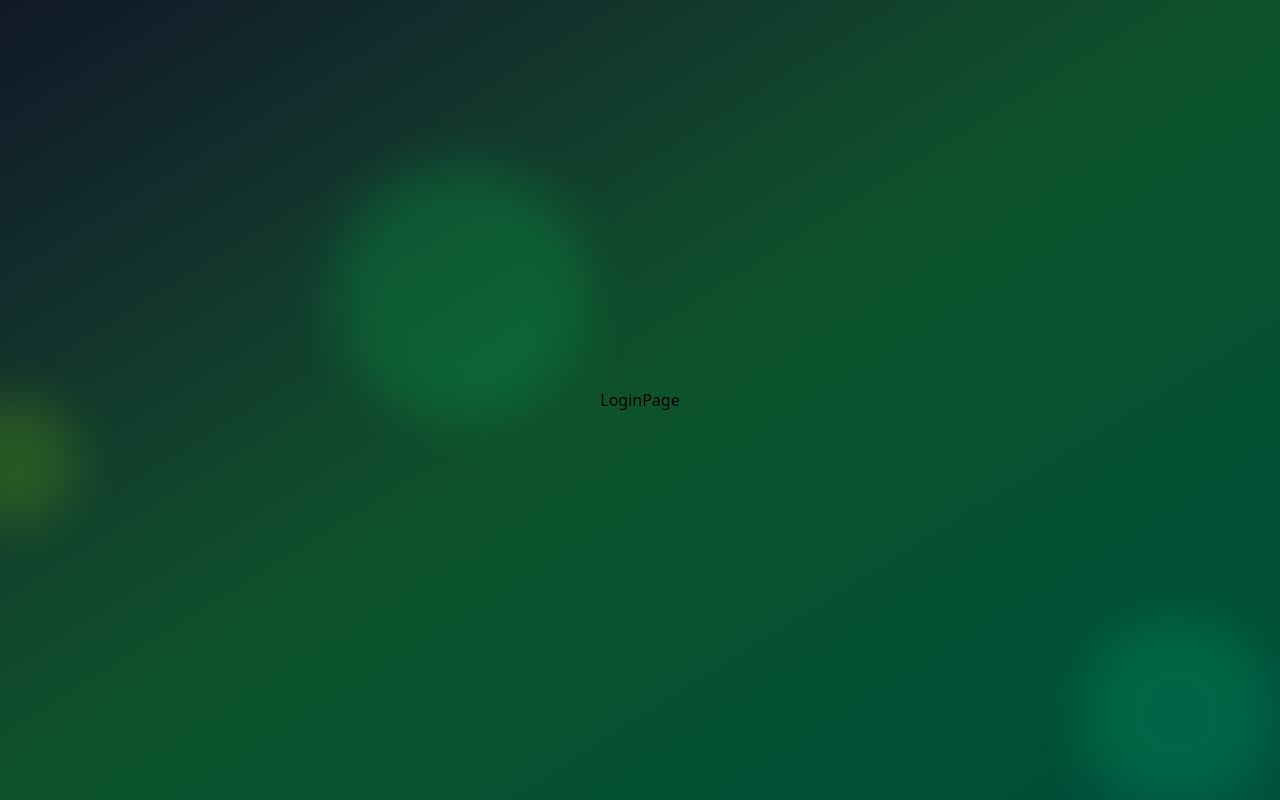
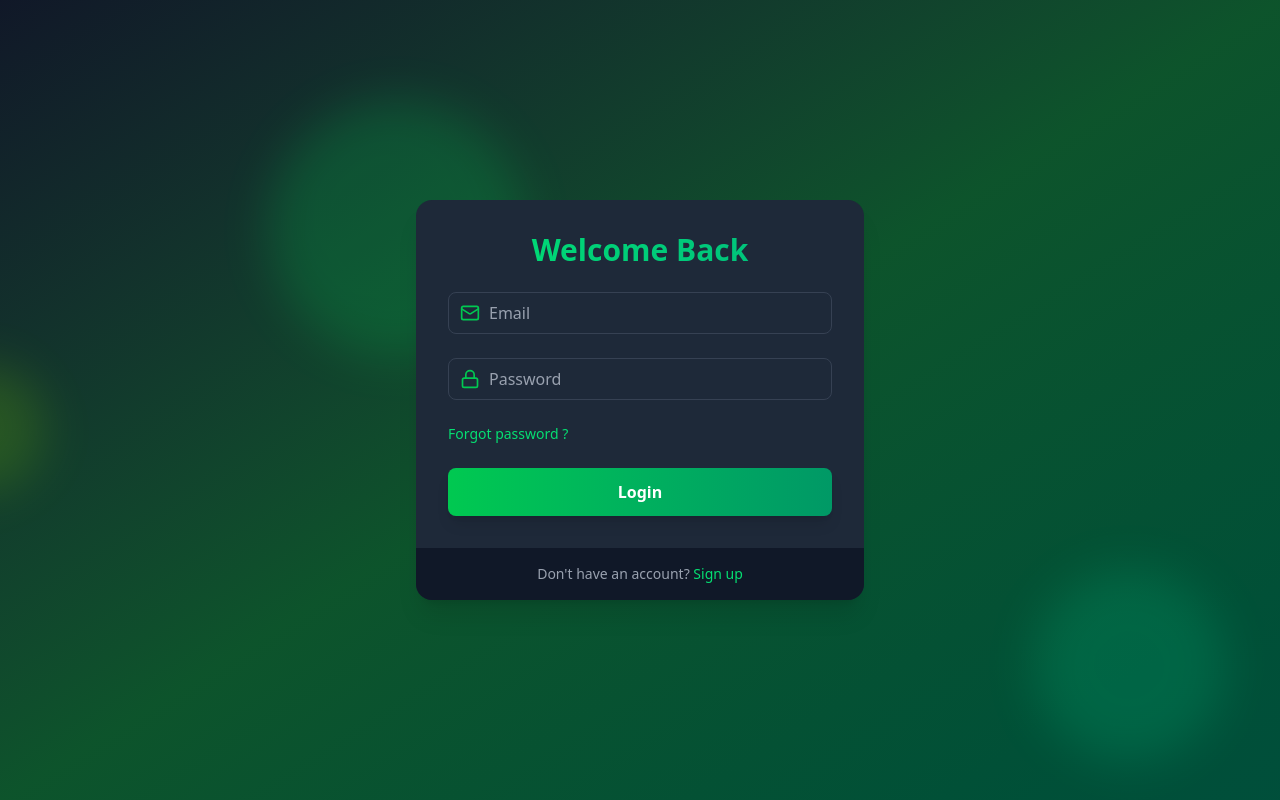
Before and after one commit to Elddar00/secure-mern-app, a React (Vite) app in the folder frontend/: page /login in a window 1280 px wide. Built offline with nearby package versions, Linux system fonts and the light colour scheme.

Commit message:
Login Page UI

```diff
--- a/frontend/src/page/LoginPage.jsx
+++ b/frontend/src/page/LoginPage.jsx
@@ -1,7 +1,76 @@
-import React from "react";
+import React, { useState } from "react";
+import { motion } from "framer-motion";
+import { Mail, Lock, Loader } from "lucide-react";
+import Input from "../components/Input";
+import { Link } from "react-router-dom";
 
 const LoginPage = () => {
-  return <div>LoginPage</div>;
+  const [email, setEmail] = useState("");
+  const [password, setPassword] = useState("");
+  const isLoading = false;
+
+  const handleLogin = (e) => {
+    e.preventDefault();
+  };
+  return (
+    <motion.div
+      initial={{ opacity: 0, y: 20 }}
+      animate={{ opacity: 1, y: 0 }}
+      transition={{ duration: 0.5 }}
+      className="max-w-md w-full bg-gray-800 bg-opacity-50 backdrop-filter backdrop-blur-xl rounded-2xl shadow-xl overflow-hidden"
+    >
+      <div className="p-8">
+        <h2 className="text-3xl font-bold mb-6 text-center bg-gradient-to-r from-green-400 to-emerald-500 text-transparent bg-clip-text">
+          Welcome Back
+        </h2>
+        <form onSubmit={handleLogin}>
+          <Input
+            icon={Mail}
+            type="email"
+            placeholder="Email"
+            value={email}
+            onChange={(e) => setEmail(e.target.value)}
+          />
+          <Input
+            icon={Lock}
+            type="password"
+            placeholder="Password"
+            value={password}
+            onChange={(e) => setPassword(e.target.value)}
+          />
+          <div className="flex items-center mb-6">
+            <Link
+              to="/forgot-password"
+              className="text-sm text-green-400 hover:underline"
+            >
+              Forgot password ?
+            </Link>
+          </div>
+          <motion.button
+            whileHover={{ scale: 1.02 }}
+            whileTap={{ scale: 0.98 }}
+            className="w-full py-3 px-4 bg-gradient-to-r from-green-500 to-emerald-600 text-white font-bold rounded-lg shadow-lg hover:from-green-600 hover:to-emerald-700 focus:outline-none focus:ring-2 focus:ring-green-500 focus:ring-offset-2 focus:ring-offset-gray-900 transition duration-200"
+            type="submit"
+            disabled={isLoading}
+          >
+            {isLoading ? (
+              <Loader className="w-6 h-6 animate-spin  mx-auto" />
+            ) : (
+              "Login"
+            )}
+          </motion.button>
+        </form>
+      </div>
+      <div className="px-8 py-4 bg-gray-900 bg-opacity-50 flex justify-center">
+        <p className="text-sm text-gray-400">
+          Don't have an account?{" "}
+          <Link to="/signup" className="text-green-400 hover:underline">
+            Sign up
+          </Link>
+        </p>
+      </div>
+    </motion.div>
+  );
 };
 
 export default LoginPage;
```
